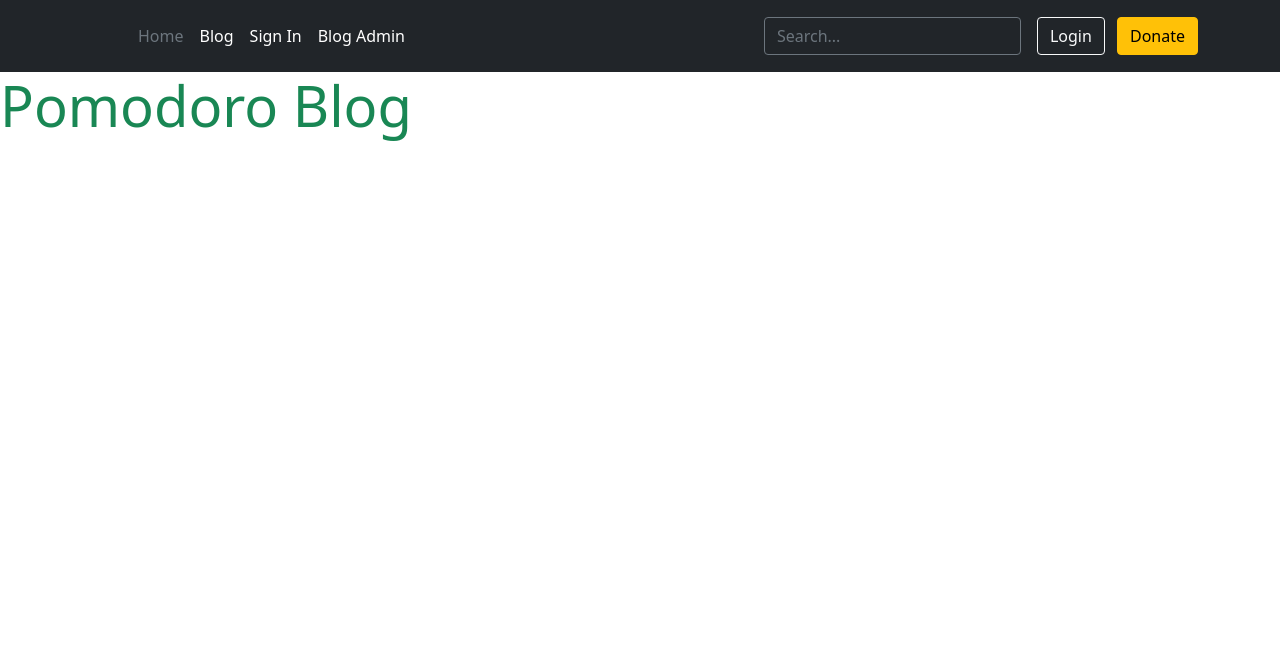
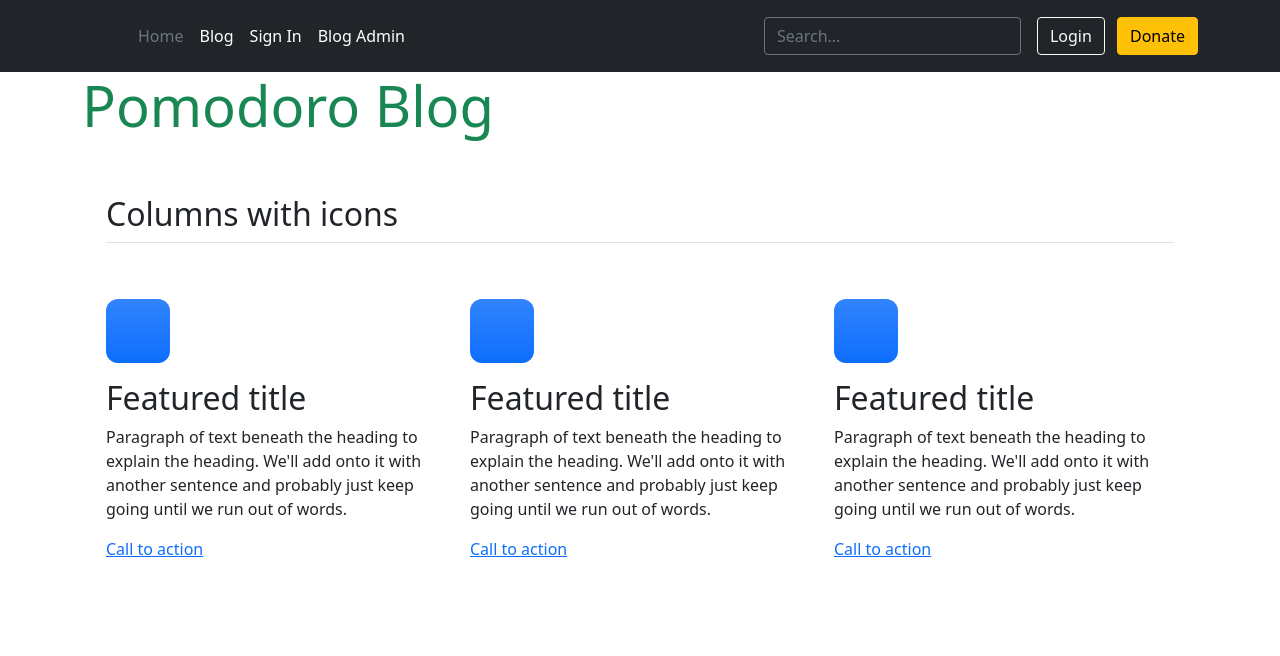
Before and after one commit to NgiapPuoyKoh/django-blogchat-tech, a Django app: page / in a window 1280 px wide. Shown: the top 656 px of the page. Run offline with Django 3.2, Linux system fonts and the light colour scheme.

Commit message:
Added features to content block on home page

```diff
--- /dev/null
+++ b/home/static/home/css/features.css
@@ -0,0 +1,62 @@
+/* Bootstrap5 Features css */
+/* .b-example-divider {
+  height: 3rem;
+  background-color: rgba(0, 0, 0, .1);
+  border: solid rgba(0, 0, 0, .15);
+  border-width: 1px 0;
+  box-shadow: inset 0 .5em 1.5em rgba(0, 0, 0, .1), inset 0 .125em .5em rgba(0, 0, 0, .15);
+} */
+
+.bi {
+  vertical-align: -.125em;
+  fill: currentColor;
+}
+
+.feature-icon {
+  display: inline-flex;
+  align-items: center;
+  justify-content: center;
+  width: 4rem;
+  height: 4rem;
+  margin-bottom: 1rem;
+  font-size: 2rem;
+  color: #fff;
+  border-radius: .75rem;
+}
+
+.icon-link {
+  display: inline-flex;
+  align-items: center;
+}
+.icon-link > .bi {
+  margin-top: .125rem;
+  margin-left: .125rem;
+  transition: transform .25s ease-in-out;
+  fill: currentColor;
+}
+.icon-link:hover > .bi {
+  transform: translate(.25rem);
+}
+
+/* .icon-square {
+  display: inline-flex;
+  align-items: center;
+  justify-content: center;
+  width: 3rem;
+  height: 3rem;
+  font-size: 1.5rem;
+  border-radius: .75rem;
+} */
+
+/* .rounded-4 { border-radius: .5rem; }
+.rounded-5 { border-radius: 1rem; } */
+
+/* .text-shadow-1 { text-shadow: 0 .125rem .25rem rgba(0, 0, 0, .25); }
+.text-shadow-2 { text-shadow: 0 .25rem .5rem rgba(0, 0, 0, .25); }
+.text-shadow-3 { text-shadow: 0 .5rem 1.5rem rgba(0, 0, 0, .25); } */
+
+/* .card-cover {
+  background-repeat: no-repeat;
+  background-position: center center;
+  background-size: cover;
+} */
--- a/home/templates/home/index.html
+++ b/home/templates/home/index.html
@@ -1,6 +1,60 @@
 {% extends "base.html" %}
 {% load static %}
 
+{% block extra_css %}
+    <link rel="stylesheet" href="{% static 'home/css/features.css' %}">
+{% endblock %}
+
+{% block page_header %}
+<div class="container header-container">
+    <div class="row">
+        <h1 class="display-4 text-success">Pomodoro Blog</h1>
+    </div>
+</div>
+{% endblock %}
+
 {% block content %}
-    <h1 class="display-4 text-success">Pomodoro Blog</h1>
+
+<div class="container h-100">
+    <div class="container px-4 py-5" id="featured-3">
+    <h2 class="pb-2 border-bottom">Columns with icons</h2>
+    <div class="row g-4 py-5 row-cols-1 row-cols-lg-3">
+      <div class="feature col">
+        <div class="feature-icon bg-primary bg-gradient">
+          <svg class="bi" width="1em" height="1em"><use xlink:href="#collection"/></svg>
+        </div>
+        <h2>Featured title</h2>
+        <p>Paragraph of text beneath the heading to explain the heading. We'll add onto it with another sentence and probably just keep going until we run out of words.</p>
+        <a href="#" class="icon-link">
+          Call to action
+          <svg class="bi" width="1em" height="1em"><use xlink:href="#chevron-right"/></svg>
+        </a>
+      </div>
+      <div class="feature col">
+        <div class="feature-icon bg-primary bg-gradient">
+          <svg class="bi" width="1em" height="1em"><use xlink:href="#people-circle"/></svg>
+        </div>
+        <h2>Featured title</h2>
+        <p>Paragraph of text beneath the heading to explain the heading. We'll add onto it with another sentence and probably just keep going until we run out of words.</p>
+        <a href="#" class="icon-link">
+          Call to action
+          <svg class="bi" width="1em" height="1em"><use xlink:href="#chevron-right"/></svg>
+        </a>
+      </div>
+      <div class="feature col">
+        <div class="feature-icon bg-primary bg-gradient">
+          <svg class="bi" width="1em" height="1em"><use xlink:href="#toggles2"/></svg>
+        </div>
+        <h2>Featured title</h2>
+        <p>Paragraph of text beneath the heading to explain the heading. We'll add onto it with another sentence and probably just keep going until we run out of words.</p>
+        <a href="#" class="icon-link">
+          Call to action
+          <svg class="bi" width="1em" height="1em"><use xlink:href="#chevron-right"/></svg>
+        </a>
+      </div>
+    </div>
+  </div>
+</div>
+
+
 {% endblock %}
--- a/static/css/headers.css
+++ b/static/css/headers.css
@@ -1,11 +1,3 @@
-.b-example-divider {
-    height: 3rem;
-    background-color: rgba(0, 0, 0, .1);
-    border: solid rgba(0, 0, 0, .15);
-    border-width: 1px 0;
-    box-shadow: inset 0 .5em 1.5em rgba(0, 0, 0, .1), inset 0 .125em .5em rgba(0, 0, 0, .15);
-  }
-
   .form-control-dark {
     color: #fff;
     background-color: var(--bs-dark);
@@ -23,10 +15,10 @@
     fill: currentColor;
   }
 
-  .text-small {
+  /* .text-small {
     font-size: 85%;
   }
 
   .dropdown-toggle {
     outline: 0;
-  }
+  } */
```
